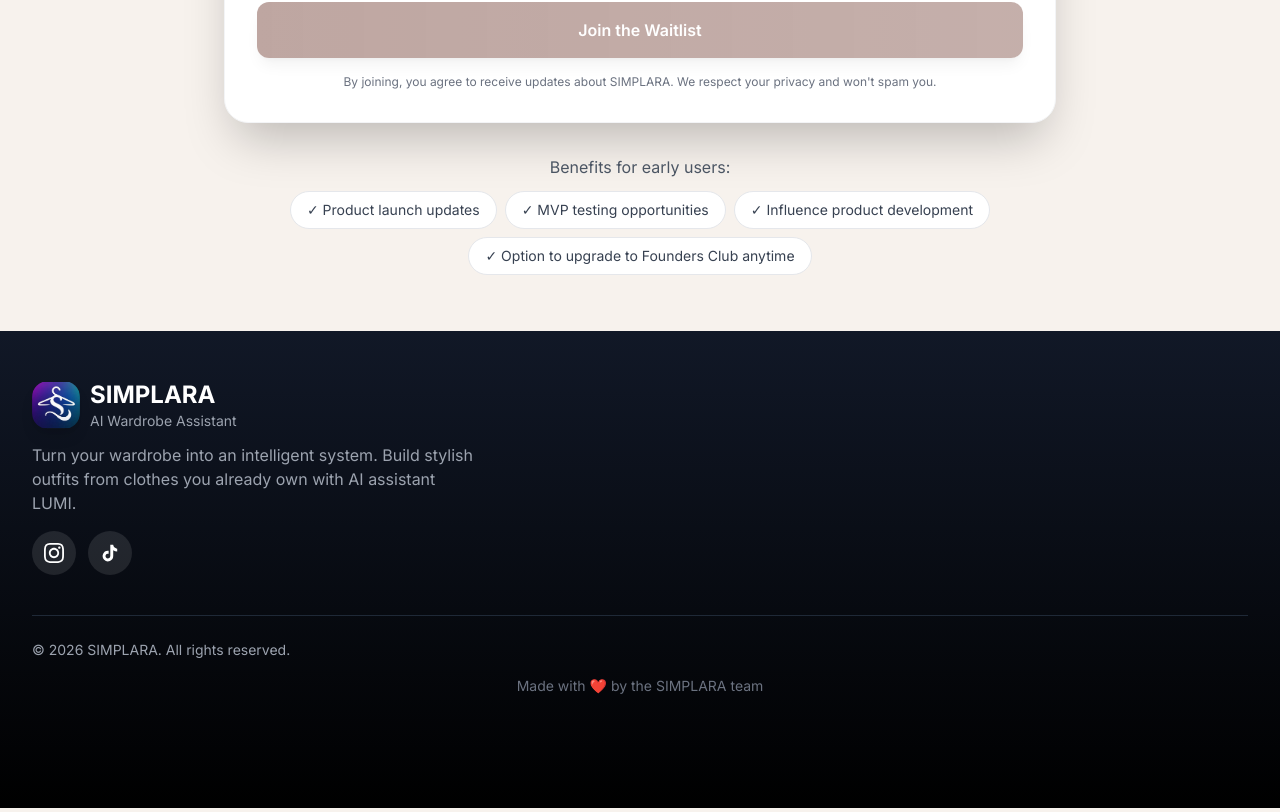
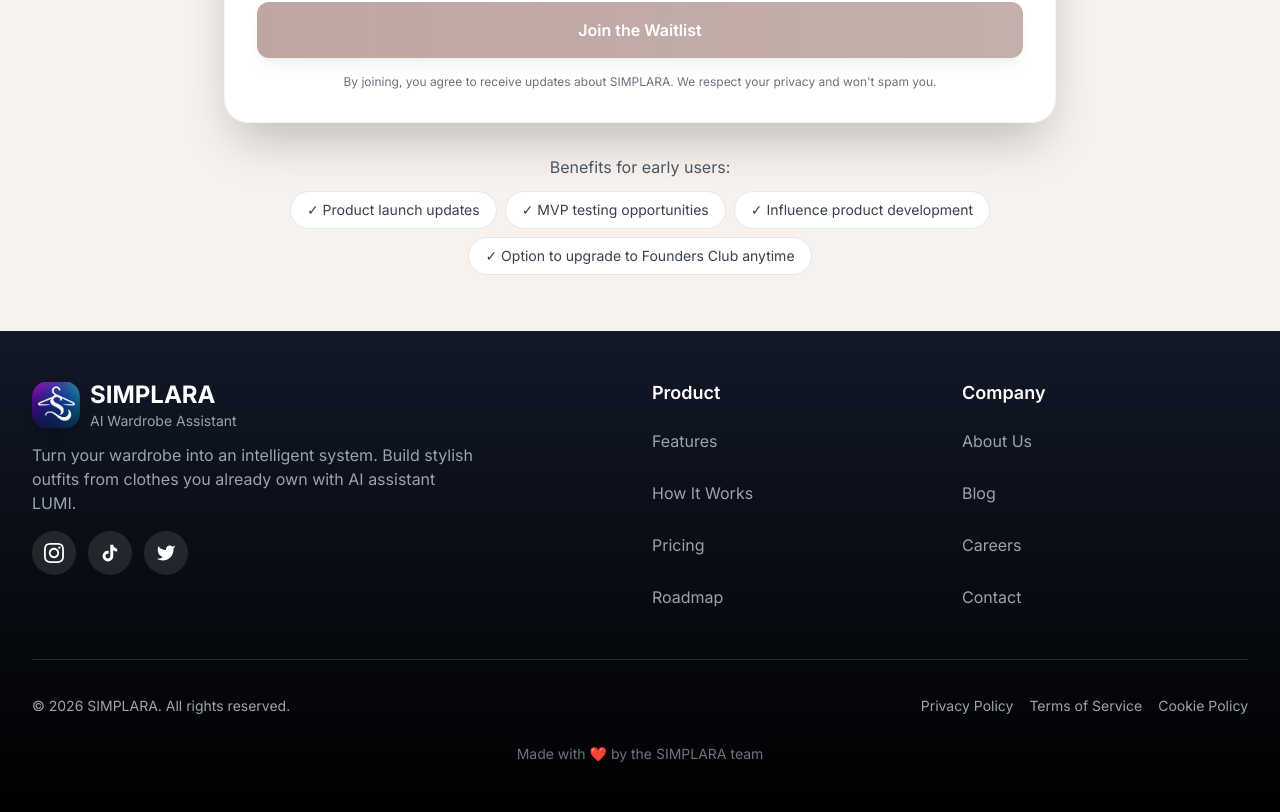
Before and after one commit to milenamyan/simplara-landing, a Next.js app: page /en in a window 1280 px wide. Shown: the part 7352-8164 px from the top of the page. Built offline with nearby package versions, Linux system fonts and the light colour scheme.

Commit message:
Revert "up"
This reverts commit 87d8237aa9af7fb618883606444cae6ca902102c.

```diff
--- a/components/FAQ.tsx
+++ b/components/FAQ.tsx
@@ -82,12 +82,12 @@
           <p className="text-sm sm:text-base text-gray-600 mb-4 sm:mb-6 px-4">
             {t("contactUs")}
           </p>
-          <a
-            href="mailto:contact@simplara.org"
-            className="inline-flex items-center justify-center bg-primary hover:bg-primary-dark text-white font-semibold px-6 py-3 sm:px-8 sm:py-3.5 rounded-full transition-all duration-200 shadow-lg hover:shadow-xl active:scale-95 min-h-[44px] text-sm sm:text-base"
+          <button
+            type="button"
+            className="bg-primary hover:bg-primary-dark text-white font-semibold px-6 py-3 sm:px-8 sm:py-3.5 rounded-full transition-all duration-200 shadow-lg hover:shadow-xl active:scale-95 min-h-[44px] text-sm sm:text-base"
           >
             {t("contactButton")}
-          </a>
+          </button>
         </div>
       </div>
     </section>
--- a/components/Footer.tsx
+++ b/components/Footer.tsx
@@ -8,11 +8,11 @@
   const currentYear = new Date().getFullYear();
 
   return (
-    <footer className="bg-gradient-to-b from-gray-900 to-black text-white pt-8 sm:pt-10 lg:pt-12 pb-20 sm:pb-24 lg:pb-28">
+    <footer className="bg-gradient-to-b from-gray-900 to-black text-white py-8 sm:py-10 lg:py-12">
       <div className="max-w-7xl mx-auto px-4 sm:px-6 lg:px-8">
-        <div className="mb-8 sm:mb-10">
+        <div className="grid grid-cols-1 md:grid-cols-2 lg:grid-cols-4 gap-6 sm:gap-8 lg:gap-6 mb-8 sm:mb-10">
           {/* Brand Column */}
-          <div>
+          <div className="lg:col-span-2">
             <div className="flex items-center gap-2 sm:gap-2.5 mb-2 sm:mb-3">
               <div className="w-10 h-10 sm:w-12 sm:h-12 rounded-xl sm:rounded-2xl flex items-center justify-center shadow-lg flex-shrink-0">
                 <Image
@@ -33,9 +33,7 @@
             </p>
             <div className="flex gap-2 sm:gap-3">
               <a
-                href="https://www.instagram.com/itslumicat?igsh=MTRid243ZWJ2ZWIwdQ=="
-                target="_blank"
-                rel="noopener noreferrer"
+                href="#"
                 className="w-9 h-9 sm:w-10 sm:h-10 bg-white/10 hover:bg-primary rounded-full flex items-center justify-center transition-colors min-h-[44px] min-w-[44px]"
                 aria-label="Instagram"
               >
@@ -45,9 +43,7 @@
                 </svg>
               </a>
               <a
-                href="https://www.tiktok.com/@itslumi.cat?_r=1&_t=ZS-97cM6Dg4HtQ"
-                target="_blank"
-                rel="noopener noreferrer"
+                href="#"
                 className="w-9 h-9 sm:w-10 sm:h-10 bg-white/10 hover:bg-primary rounded-full flex items-center justify-center transition-colors min-h-[44px] min-w-[44px]"
                 aria-label="TikTok"
               >
@@ -55,16 +51,90 @@
                   <path d="M19.59 6.69a4.83 4.83 0 01-3.77-4.25V2h-3.45v13.67a2.89 2.89 0 01-5.2 1.74 2.89 2.89 0 012.31-4.64 2.93 2.93 0 01.88.13V9.4a6.84 6.84 0 00-1-.05A6.33 6.33 0 005 20.1a6.34 6.34 0 0010.86-4.43v-7a8.16 8.16 0 004.77 1.52v-3.4a4.85 4.85 0 01-1-.1z"/>
                 </svg>
               </a>
+              <a
+                href="#"
+                className="w-9 h-9 sm:w-10 sm:h-10 bg-white/10 hover:bg-primary rounded-full flex items-center justify-center transition-colors min-h-[44px] min-w-[44px]"
+                aria-label="Twitter"
+              >
+                <svg className="w-4 h-4 sm:w-5 sm:h-5" fill="currentColor" viewBox="0 0 24 24">
+                  <path d="M23 3a10.9 10.9 0 01-3.14 1.53 4.48 4.48 0 00-7.86 3v1A10.66 10.66 0 013 4s-4 9 5 13a11.64 11.64 0 01-7 2c9 5 20 0 20-11.5a4.5 4.5 0 00-.08-.83A7.72 7.72 0 0023 3z"/>
+                </svg>
+              </a>
             </div>
+          </div>
+
+          {/* Product Column */}
+          <div>
+            <h4 className="font-semibold text-base sm:text-lg mb-2 sm:mb-3">{t("product")}</h4>
+            <ul className="space-y-1.5 sm:space-y-2">
+              <li>
+                <a href="#" className="text-sm sm:text-base text-gray-400 hover:text-primary transition-colors inline-block min-h-[44px] flex items-center">
+                  {t("links.features")}
+                </a>
+              </li>
+              <li>
+                <a href="#" className="text-sm sm:text-base text-gray-400 hover:text-primary transition-colors inline-block min-h-[44px] flex items-center">
+                  {t("links.howItWorks")}
+                </a>
+              </li>
+              <li>
+                <a href="#" className="text-sm sm:text-base text-gray-400 hover:text-primary transition-colors inline-block min-h-[44px] flex items-center">
+                  {t("links.pricing")}
+                </a>
+              </li>
+              <li>
+                <a href="#" className="text-sm sm:text-base text-gray-400 hover:text-primary transition-colors inline-block min-h-[44px] flex items-center">
+                  {t("links.roadmap")}
+                </a>
+              </li>
+            </ul>
+          </div>
+
+          {/* Company Column */}
+          <div>
+            <h4 className="font-semibold text-base sm:text-lg mb-2 sm:mb-3">{t("company")}</h4>
+            <ul className="space-y-1.5 sm:space-y-2">
+              <li>
+                <a href="#" className="text-sm sm:text-base text-gray-400 hover:text-primary transition-colors inline-block min-h-[44px] flex items-center">
+                  {t("links.aboutUs")}
+                </a>
+              </li>
+              <li>
+                <a href="#" className="text-sm sm:text-base text-gray-400 hover:text-primary transition-colors inline-block min-h-[44px] flex items-center">
+                  {t("links.blog")}
+                </a>
+              </li>
+              <li>
+                <a href="#" className="text-sm sm:text-base text-gray-400 hover:text-primary transition-colors inline-block min-h-[44px] flex items-center">
+                  {t("links.careers")}
+                </a>
+              </li>
+              <li>
+                <a href="#" className="text-sm sm:text-base text-gray-400 hover:text-primary transition-colors inline-block min-h-[44px] flex items-center">
+                  {t("links.contact")}
+                </a>
+              </li>
+            </ul>
           </div>
         </div>
 
         {/* Bottom Bar */}
         <div className="pt-5 sm:pt-6 border-t border-gray-800">
-          <div className="flex justify-center md:justify-start">
+          <div className="flex flex-col md:flex-row justify-between items-center gap-3">
             <p className="text-gray-400 text-xs sm:text-sm text-center md:text-left">
               {t("copyright", { year: currentYear })}
             </p>
+            <div className="flex flex-wrap justify-center gap-3 sm:gap-4 text-xs sm:text-sm">
+              <a href="#" className="text-gray-400 hover:text-primary transition-colors min-h-[44px] flex items-center">
+                {t("legal.privacy")}
+              </a>
+              <a href="#" className="text-gray-400 hover:text-primary transition-colors min-h-[44px] flex items-center">
+                {t("legal.terms")}
+              </a>
+              <a href="#" className="text-gray-400 hover:text-primary transition-colors min-h-[44px] flex items-center">
+                {t("legal.cookies")}
+              </a>
+            </div>
           </div>
 
           <div className="mt-3 sm:mt-4 text-center">
```
